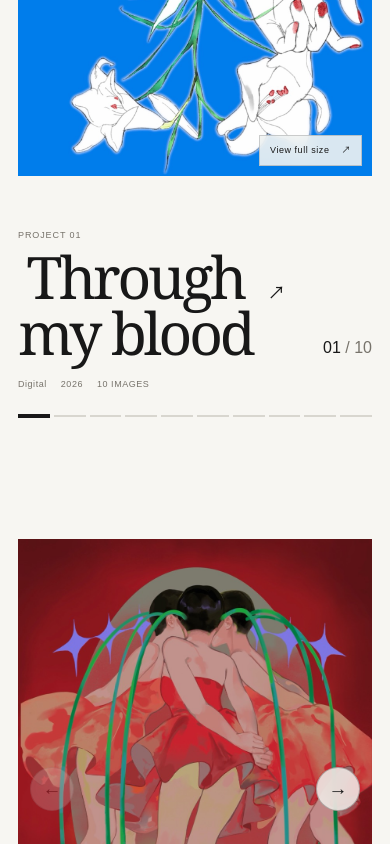
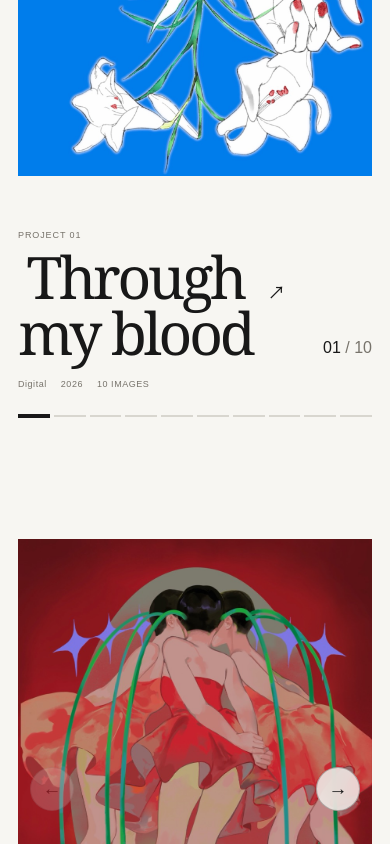
Before and after one commit to YoaUukiart/YoaUukiart.github.io, a Next.js app: page / in a window 390 px wide. Shown: the part 960-1804 px from the top of the page. Built offline with nearby package versions, Linux system fonts and the light colour scheme.

Commit message:
Improve overlay back navigation (#10)
Co-authored-by: YouUuki-playground <308586883+YouUuki-playground@users.noreply.github.com>

```diff
--- a/app/globals.css
+++ b/app/globals.css
@@ -252,33 +252,6 @@ a {
   outline-offset: -7px;
 }
 
-.project-slide__hint {
-  position: absolute;
-  right: 18px;
-  bottom: 18px;
-  display: flex;
-  align-items: center;
-  gap: 12px;
-  padding: 10px 13px;
-  border: 1px solid rgba(24, 24, 24, 0.18);
-  color: var(--ink);
-  background: rgba(247, 246, 242, 0.88);
-  backdrop-filter: blur(10px);
-  font-size: 9px;
-  letter-spacing: 0.06em;
-  opacity: 0;
-  transform: translateY(6px);
-  transition:
-    opacity 180ms ease,
-    transform 180ms ease;
-}
-
-.project-slide__open:hover .project-slide__hint,
-.project-slide__open:focus-visible .project-slide__hint {
-  opacity: 1;
-  transform: translateY(0);
-}
-
 .project-carousel__arrow {
   position: absolute;
   top: 50%;
@@ -467,14 +440,14 @@ a {
 .artwork-lightbox__header {
   min-height: 74px;
   display: grid;
-  grid-template-columns: 1fr auto 1fr;
+  grid-template-columns: auto 1fr auto;
   align-items: center;
   gap: 24px;
   padding: 12px clamp(16px, 2.5vw, 38px);
   border-bottom: 1px solid rgba(255, 255, 255, 0.2);
 }
 
-.artwork-lightbox__header > div:first-child {
+.artwork-lightbox__identity {
   display: flex;
   align-items: center;
   gap: 18px;
@@ -500,7 +473,7 @@ a {
 }
 
 .artwork-lightbox__zoom button,
-.artwork-lightbox__close,
+.artwork-lightbox__back,
 .artwork-lightbox__footer button {
   border: 0;
   background: transparent;
@@ -519,8 +492,8 @@ a {
 
 .artwork-lightbox__zoom button:hover,
 .artwork-lightbox__zoom button:focus-visible,
-.artwork-lightbox__close:hover,
-.artwork-lightbox__close:focus-visible,
+.artwork-lightbox__back:hover,
+.artwork-lightbox__back:focus-visible,
 .artwork-lightbox__footer button:hover,
 .artwork-lightbox__footer button:focus-visible {
   color: #111;
@@ -538,8 +511,8 @@ a {
   background: transparent;
 }
 
-.artwork-lightbox__close {
-  justify-self: end;
+.artwork-lightbox__back {
+  justify-self: start;
   padding: 10px 12px;
   font-size: 11px;
   letter-spacing: 0.04em;
@@ -1157,23 +1130,16 @@ a {
     margin-top: 16px;
   }
 
-  .project-slide__hint {
-    right: 10px;
-    bottom: 10px;
-    padding: 8px 10px;
-    opacity: 1;
-    transform: none;
-  }
-
   .artwork-lightbox__header {
     min-height: 112px;
-    grid-template-columns: 1fr auto;
+    grid-template-columns: auto 1fr;
     gap: 8px 18px;
     padding-top: 10px;
     padding-bottom: 10px;
   }
 
-  .artwork-lightbox__header > div:first-child {
+  .artwork-lightbox__identity {
+    justify-self: end;
     gap: 10px;
   }
 
@@ -1185,11 +1151,6 @@ a {
     grid-column: 1 / -1;
     grid-row: 2;
     justify-self: center;
-  }
-
-  .artwork-lightbox__close {
-    grid-column: 2;
-    grid-row: 1;
   }
 
   .artwork-lightbox__footer {
--- a/components/project-carousel.tsx
+++ b/components/project-carousel.tsx
@@ -1,6 +1,6 @@
 "use client";
 
-import { useEffect, useRef, useState } from "react";
+import { useCallback, useEffect, useRef, useState } from "react";
 
 import type { PortfolioWork } from "@/content/portfolio";
 
@@ -26,10 +26,32 @@ export function ProjectCarousel({
   const [lightboxIndex, setLightboxIndex] = useState<number | null>(null);
   const [infoOpen, setInfoOpen] = useState(false);
   const [zoom, setZoom] = useState(1);
+  const entryScrollYRef = useRef(0);
+  const entryElementRef = useRef<HTMLElement | null>(null);
   const basePath = process.env.NEXT_PUBLIC_BASE_PATH ?? "";
   const overlayOpen = lightboxIndex !== null || infoOpen;
   const projectLabel = projectNumber.toString().padStart(2, "0");
   const projectTitleId = `project-info-title-${projectLabel}`;
+
+  const rememberEntryPosition = useCallback(() => {
+    entryScrollYRef.current = window.scrollY;
+    entryElementRef.current =
+      document.activeElement instanceof HTMLElement
+        ? document.activeElement
+        : null;
+  }, []);
+
+  const restoreEntryPosition = useCallback(() => {
+    const scrollY = entryScrollYRef.current;
+    const entryElement = entryElementRef.current;
+
+    requestAnimationFrame(() => {
+      requestAnimationFrame(() => {
+        window.scrollTo({ top: scrollY, left: 0, behavior: "auto" });
+        entryElement?.focus({ preventScroll: true });
+      });
+    });
+  }, []);
 
   useEffect(() => {
     if (!overlayOpen) {
@@ -41,9 +63,19 @@ export function ProjectCarousel({
 
     function handleGlobalKeyDown(event: KeyboardEvent) {
       if (event.key === "Escape") {
+        if (lightboxIndex !== null) {
+          const track = trackRef.current;
+
+          track?.scrollTo({
+            left: track.clientWidth * lightboxIndex,
+            behavior: "auto",
+          });
+        }
+
         setLightboxIndex(null);
         setInfoOpen(false);
         setZoom(1);
+        restoreEntryPosition();
         return;
       }
 
@@ -78,7 +110,7 @@ export function ProjectCarousel({
       document.body.style.overflow = previousOverflow;
       window.removeEventListener("keydown", handleGlobalKeyDown);
     };
-  }, [lightboxIndex, overlayOpen, works.length]);
+  }, [lightboxIndex, overlayOpen, restoreEntryPosition, works.length]);
 
   function showSlide(index: number) {
     const nextIndex = Math.min(Math.max(index, 0), works.length - 1);
@@ -129,6 +161,7 @@ export function ProjectCarousel({
   }
 
   function openLightbox(index: number) {
+    rememberEntryPosition();
     setLightboxIndex(index);
     setActiveIndex(index);
     setZoom(1);
@@ -141,6 +174,17 @@ export function ProjectCarousel({
 
     setLightboxIndex(null);
     setZoom(1);
+    restoreEntryPosition();
+  }
+
+  function openProjectInfo() {
+    rememberEntryPosition();
+    setInfoOpen(true);
+  }
+
+  function closeProjectInfo() {
+    setInfoOpen(false);
+    restoreEntryPosition();
   }
 
   function moveLightbox(direction: -1 | 1) {
@@ -218,9 +262,6 @@ export function ProjectCarousel({
                       </span>
                     </div>
                   )}
-                  <span className="project-slide__hint">
-                    View full size <span aria-hidden="true">↗</span>
-                  </span>
                 </button>
               </figure>
             ))}
@@ -254,7 +295,7 @@ export function ProjectCarousel({
                 className="project-carousel__title"
                 type="button"
                 aria-haspopup="dialog"
-                onClick={() => setInfoOpen(true)}
+                onClick={openProjectInfo}
               >
                 {title}
                 <span aria-hidden="true">↗</span>
@@ -293,7 +334,16 @@ export function ProjectCarousel({
           aria-label={`${title}, full-screen image ${lightboxIndex + 1}`}
         >
           <header className="artwork-lightbox__header">
-            <div>
+            <button
+              className="artwork-lightbox__back"
+              type="button"
+              aria-label="Back to project"
+              onClick={closeLightbox}
+            >
+              ← Back
+            </button>
+
+            <div className="artwork-lightbox__identity">
               <strong>{title}</strong>
               <span>
                 {(lightboxIndex + 1).toString().padStart(2, "0")} /{" "}
@@ -326,15 +376,6 @@ export function ProjectCarousel({
                 +
               </button>
             </div>
-
-            <button
-              className="artwork-lightbox__close"
-              type="button"
-              aria-label="Close full-screen viewer"
-              onClick={closeLightbox}
-            >
-              Close ×
-            </button>
           </header>
 
           <div
@@ -386,20 +427,21 @@ export function ProjectCarousel({
           aria-labelledby={projectTitleId}
           onMouseDown={(event) => {
             if (event.target === event.currentTarget) {
-              setInfoOpen(false);
+              closeProjectInfo();
             }
           }}
         >
           <article className="project-info__panel">
             <header>
+              <button
+                className="project-info__back"
+                type="button"
+                aria-label="Back to projects"
+                onClick={closeProjectInfo}
+              >
+                ← Back
+              </button>
               <span>YoaUuki / Project {projectLabel}</span>
-              <button
-                type="button"
-                aria-label="Close project information"
-                onClick={() => setInfoOpen(false)}
-              >
-                Close ×
-              </button>
             </header>
 
             <div className="project-info__layout">
```
